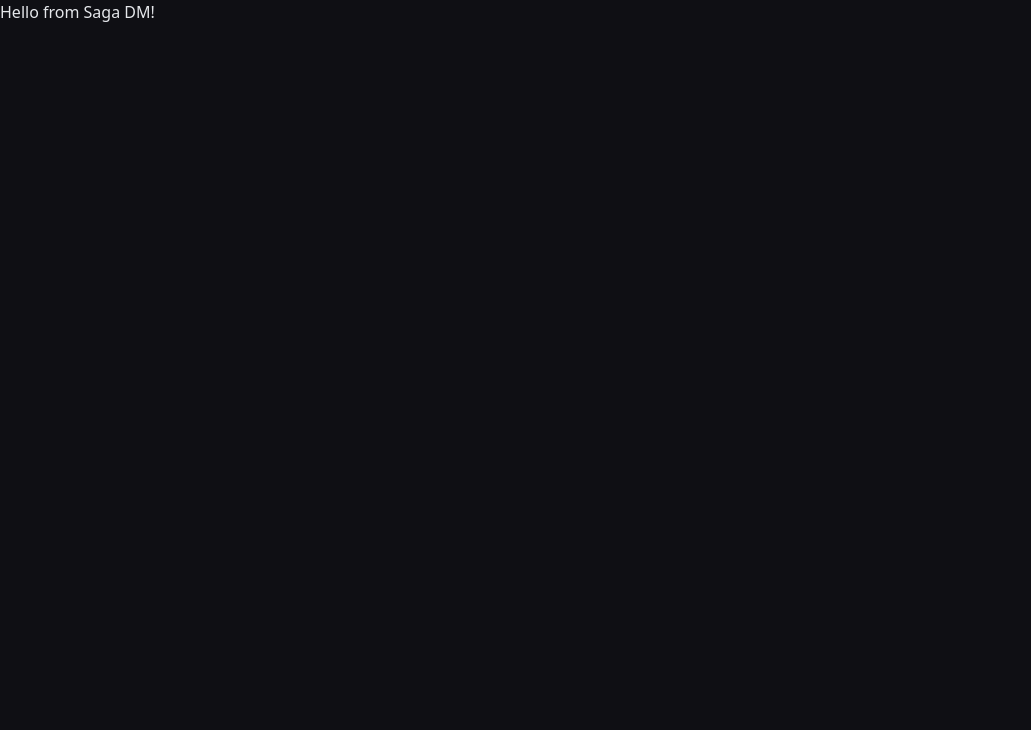
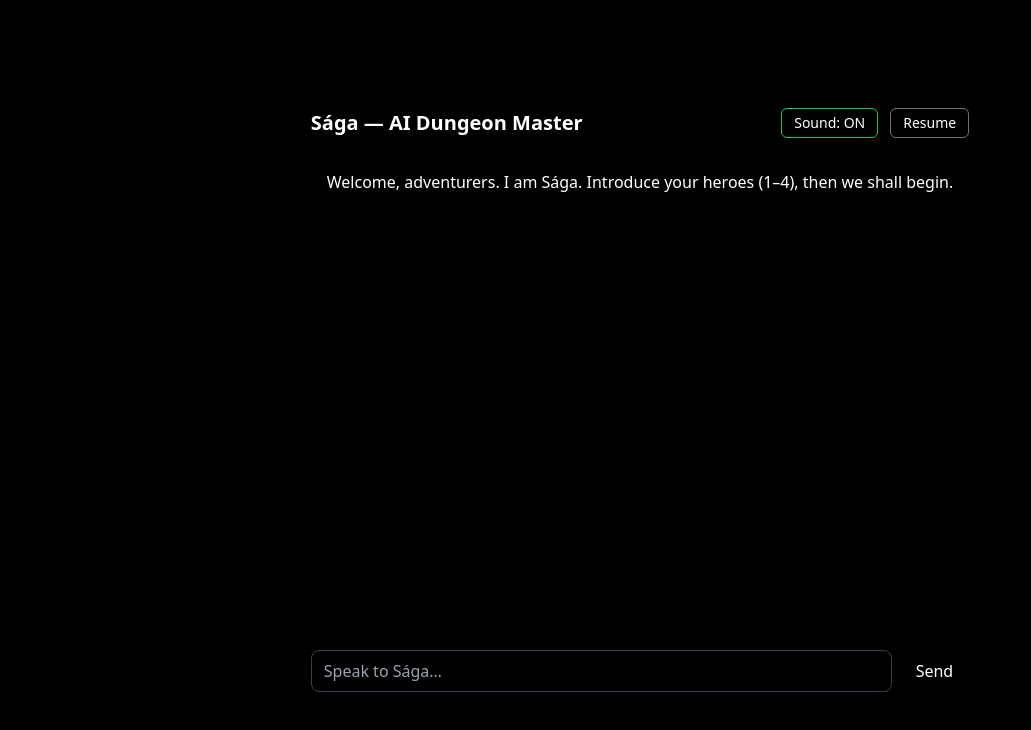
Before and after one commit to ShivKohli/saga-dm-webapp, a Next.js app: page / in a window 1280 px wide. Shown: the top 730 px of the page, without its empty margins (0-1031 px from the left). Built offline with nearby package versions, Linux system fonts and the light colour scheme.

Commit message:
Refactor Page component to include layout and AudioProvider

```diff
--- a/app/page.tsx
+++ b/app/page.tsx
@@ -1,7 +1,12 @@
 import Chat from "@/components/Chat";
 import { AudioProvider } from "@/components/AudioQueue";
 
-// app/page.tsx
 export default function Page() {
-  return <h1>Hello from Saga DM!</h1>;
+  return (
+    <main className="min-h-screen flex flex-col items-center justify-center bg-black text-white">
+      <AudioProvider>
+        <Chat />
+      </AudioProvider>
+    </main>
+  );
 }
```
